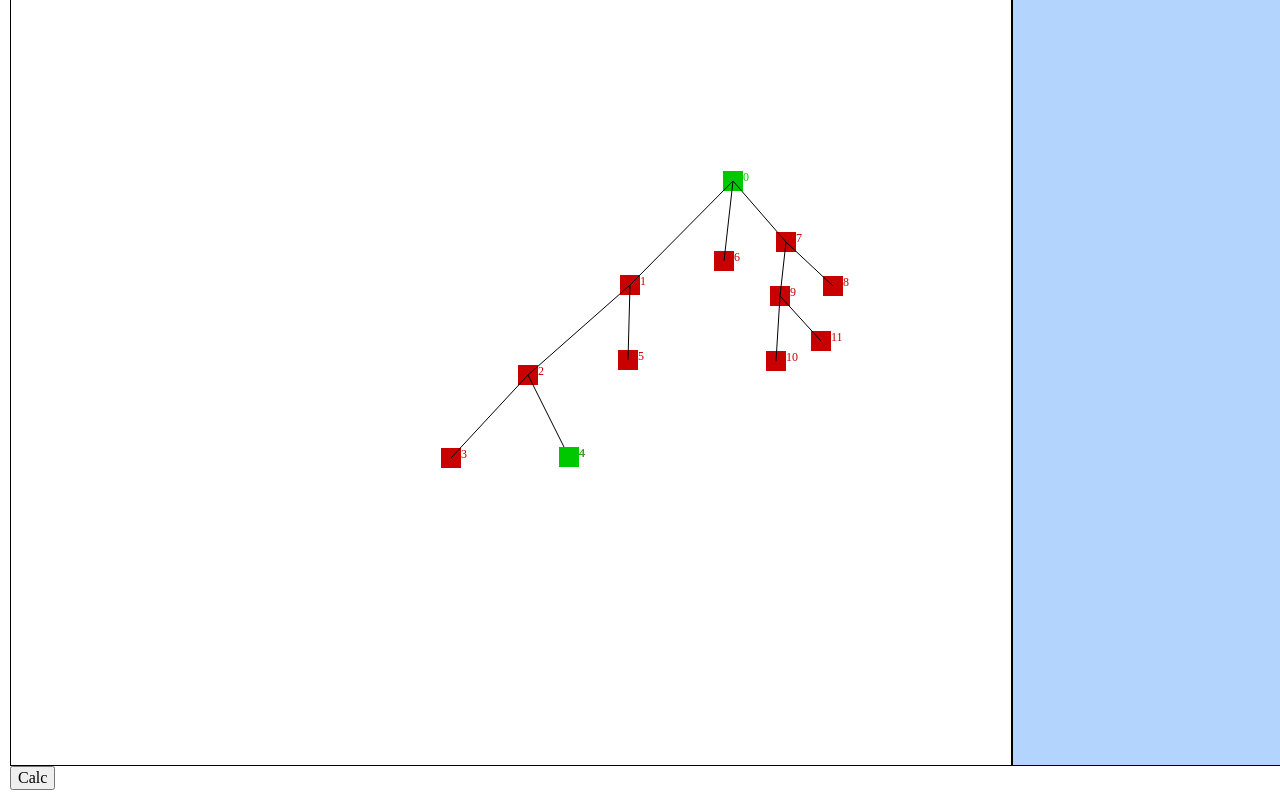
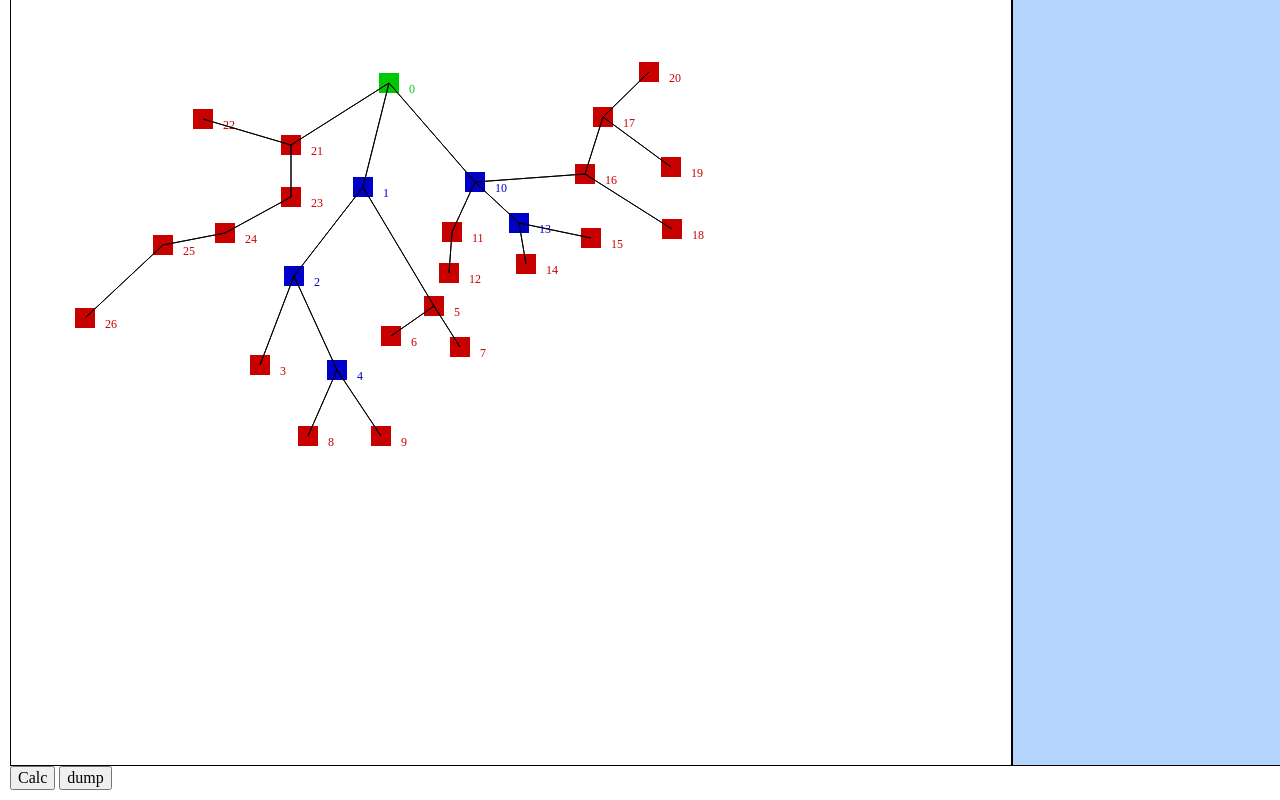
Before and after one commit to SilverCode/pathfinder, a plain HTML site: page index.html in a window 1280 px wide. Both pictures are taken after a click on the button "Calc". Shown: the part 46-846 px from the top of the page. Drawn offline with Linux system fonts and the light colour scheme.

Commit message:
Make Depth First Search actually find the path

```diff
--- a/index.html
+++ b/index.html
@@ -34,6 +34,7 @@
 <div id="output"></div>
 <div>
     <button onclick="doPathCalc()">Calc</button>
+    <button onclick="dump()">dump</button>
 </div>
 <script src="js/main.js"></script>
 </body>
--- a/js/main.js
+++ b/js/main.js
@@ -7,12 +7,12 @@ canvas.width = CANVAS_WIDTH;
 canvas.height = CANVAS_HEIGHT;
 let ctx = canvas.getContext('2d');
 let node_list = [];
+let path_list = [];
 let selected_node;
-
 
 ctx.font = '12px serif';
 
-node_list = JSON.parse('[{"i":0,"p":-1,"x":712,"y":206,"c":[1,6,7]},{"i":1,"p":0,"x":609,"y":310,"c":[2,5]},{"i":2,"p":1,"x":507,"y":400,"c":[3,4]},{"i":3,"p":2,"x":430,"y":483,"c":[]},{"i":4,"p":2,"x":548,"y":482,"c":[]},{"i":5,"p":1,"x":607,"y":385,"c":[]},{"i":6,"p":0,"x":703,"y":286,"c":[]},{"i":7,"p":0,"x":765,"y":267,"c":[8,9]},{"i":8,"p":7,"x":812,"y":311,"c":[]},{"i":9,"p":7,"x":759,"y":321,"c":[10,11]},{"i":10,"p":9,"x":755,"y":386,"c":[]},{"i":11,"p":9,"x":800,"y":366,"c":[]}]');
+node_list = JSON.parse('[{"i":0,"x":378,"y":118,"c":[1,10,21]},{"i":1,"x":352,"y":222,"c":[0,2,5]},{"i":2,"x":283,"y":311,"c":[1,3,4]},{"i":3,"x":249,"y":400,"c":[2]},{"i":4,"x":326,"y":405,"c":[2,8,9]},{"i":5,"x":423,"y":341,"c":[1,6,7]},{"i":6,"x":380,"y":371,"c":[5]},{"i":7,"x":449,"y":382,"c":[5]},{"i":8,"x":297,"y":471,"c":[4]},{"i":9,"x":370,"y":471,"c":[4]},{"i":10,"x":464,"y":217,"c":[0,11,13,16]},{"i":11,"x":441,"y":267,"c":[10,12]},{"i":12,"x":438,"y":308,"c":[11]},{"i":13,"x":508,"y":258,"c":[10,14,15]},{"i":14,"x":515,"y":299,"c":[13]},{"i":15,"x":580,"y":273,"c":[13]},{"i":16,"x":574,"y":209,"c":[10,17,18]},{"i":17,"x":592,"y":152,"c":[16,19,20]},{"i":18,"x":661,"y":264,"c":[16]},{"i":19,"x":660,"y":202,"c":[17]},{"i":20,"x":638,"y":107,"c":[17]},{"i":21,"x":280,"y":180,"c":[0,22,23]},{"i":22,"x":192,"y":154,"c":[21]},{"i":23,"x":280,"y":232,"c":[21,24]},{"i":24,"x":214,"y":268,"c":[23,25]},{"i":25,"x":152,"y":280,"c":[24,26]},{"i":26,"x":74,"y":353,"c":[25]}]');
 selected_node = node_list[0];
 
 canvas.addEventListener('click', (event) => {
@@ -21,14 +21,15 @@ canvas.addEventListener('click', (event) => {
     if (temp_node === -1) {
         let new_node = {
             i: node_list.length,
-            p: selected_node !== undefined ? selected_node.i : -1,
             x: event.clientX - NODE_SIZE/2,
             y: event.clientY - NODE_SIZE/2,
             c: []
         };
 
-        if (selected_node)
+        if (selected_node) {
+            new_node.c.push(selected_node.i);
             selected_node.c.push(new_node.i);
+        }
 
         node_list.push(new_node);
         selected_node = new_node;
@@ -57,30 +58,46 @@ function findNodeAtIndex(index, nodes) {
     return false;
 }
 
-function findPathOfNode(start, destination, graph, path) {
-    path.push(start);
-    console.log(start, path);
+function findPathOfNode(start, destination, nodes) {
+    let stack = [];
+    let visited = [];
+    let parent_map = [];
+    stack.push(start);
 
-    if (start.i === destination.i) {
-        return true;
-    }
+    while (stack.length !== 0) {
+        const i = stack.pop();
+        let node = findNodeAtIndex(i, nodes);
 
-    for (let child of start.c) {
-        let childNode = findNodeAtIndex(child, graph);
-        if (findPathOfNode(childNode, destination, graph, path) === true) {
-            return true;
-        } else {
-            path.pop();
+        if (node.i == destination) {
+            let current_node = destination;
+            let path = [];
+            while (current_node !== start) {
+                path.push(current_node);
+                current_node = parent_map[current_node];
+            }
+            path.push(start);
+            return path.reverse();
+        }
+
+        if (visited.indexOf(node.i) === -1) {
+            visited.push(node.i);
+            if (node.c) {
+                for (const child of node.c) {
+                    stack.push(child);
+                    if (!(child in parent_map)) {
+                        parent_map[child] = node.i;
+                    }
+                }
+            }
         }
     }
-
-    return false;
 }
 
 function drawNode(node, selected, color) {
     color = color === undefined ? 'rgb(200, 0, 0)' : color;
+    color = path_list.indexOf(node.i) == -1 ? color : 'rgb(0, 0, 200)';
     ctx.fillStyle = selected ? 'rgb(0, 200, 0)' : color;
-    ctx.fillRect(node.x, node.y, NODE_SIZE, NODE_SIZE);
+    ctx.fillRect(node.x - NODE_SIZE/2, node.y-NODE_SIZE/2, NODE_SIZE, NODE_SIZE);
     ctx.fillText(node.i, node.x+NODE_SIZE, node.y+NODE_SIZE/2);
 }
 
@@ -92,8 +109,8 @@ function drawNodes(nodes, color) {
 
 function drawNodeLink(first_node, second_node) {
     ctx.beginPath();
-    ctx.moveTo(first_node.x + NODE_SIZE/2, first_node.y + NODE_SIZE/2);
-    ctx.lineTo(second_node.x + NODE_SIZE/2, second_node.y + NODE_SIZE/2);
+    ctx.moveTo(first_node.x, first_node.y);
+    ctx.lineTo(second_node.x, second_node.y);
     ctx.lineWidth = 1;
     ctx.strokeStyle = 'black';
     ctx.stroke();
@@ -101,10 +118,12 @@ function drawNodeLink(first_node, second_node) {
 
 function drawNodeLinks(nodes) {
     for (const node of nodes) {
-        const parent_node = findNodeAtIndex(node.p, nodes);
+        for (const child of node.c) {
+            const tmp = findNodeAtIndex(child, nodes);
 
-        if (parent_node !== false) {
-            drawNodeLink(parent_node, node);
+            if (tmp !== false) {
+                drawNodeLink(tmp, node);
+            }
         }
     }
 }
@@ -113,15 +132,11 @@ function updateDisplay() {
     ctx.clearRect(0, 0, CANVAS_WIDTH, CANVAS_HEIGHT);
     drawNodes(node_list);
     drawNodeLinks(node_list);
-    // requestAnimationFrame(updateDisplay);
+    requestAnimationFrame(updateDisplay);
 }
 
 function doPathCalc() {
-    const startNode = findNodeAtIndex(4, node_list);
-    const endNode = findNodeAtIndex(11, node_list);
-    let path = [];
-    findPathOfNode(startNode, endNode, node_list, path);
-    drawNodes(path, 'rgb(0, 0, 200)');
+    path_list = findPathOfNode(4, 13, node_list);
 }
 
 updateDisplay();
```
